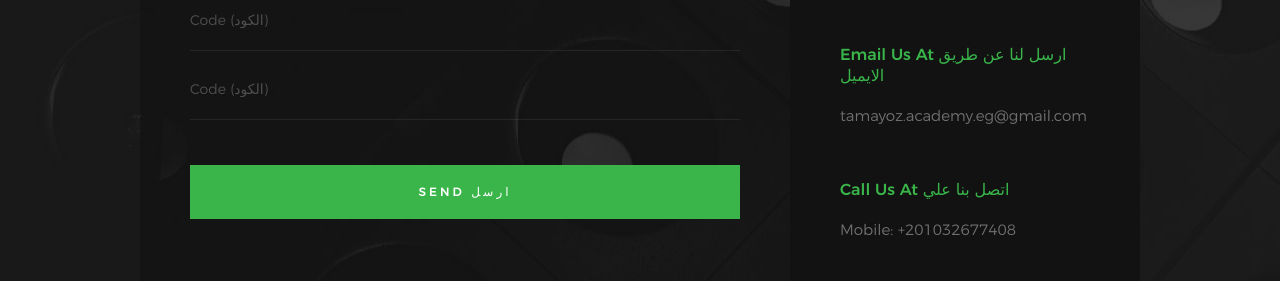
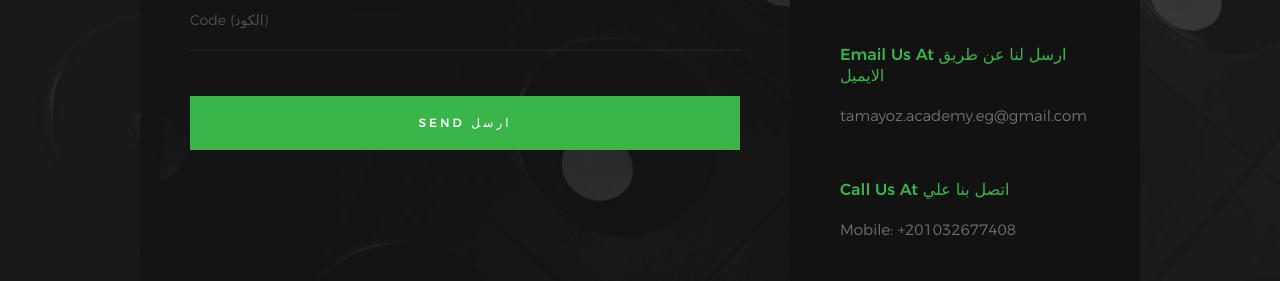
Before and after one commit to TamayozAcademy/TamayozAcademy.github.io, a plain HTML site: page index.html in a window 1280 px wide. Shown: the part 7365-7646 px from the top of the page. Drawn offline with Linux system fonts and the light colour scheme; files whose address does not match are found by name.

Commit message:
Update index.html

```diff
--- a/index.html
+++ b/index.html
@@ -584,9 +584,6 @@
                     </div>
 
 
-			    <div class="form-area">
-                        <input name="entry.1353094089" type="text" id="entry.1353094089" placeholder="Code (الكود)" value="" class="full-width">
-                    </div>
 
 
                     <div class="form-field">
```
